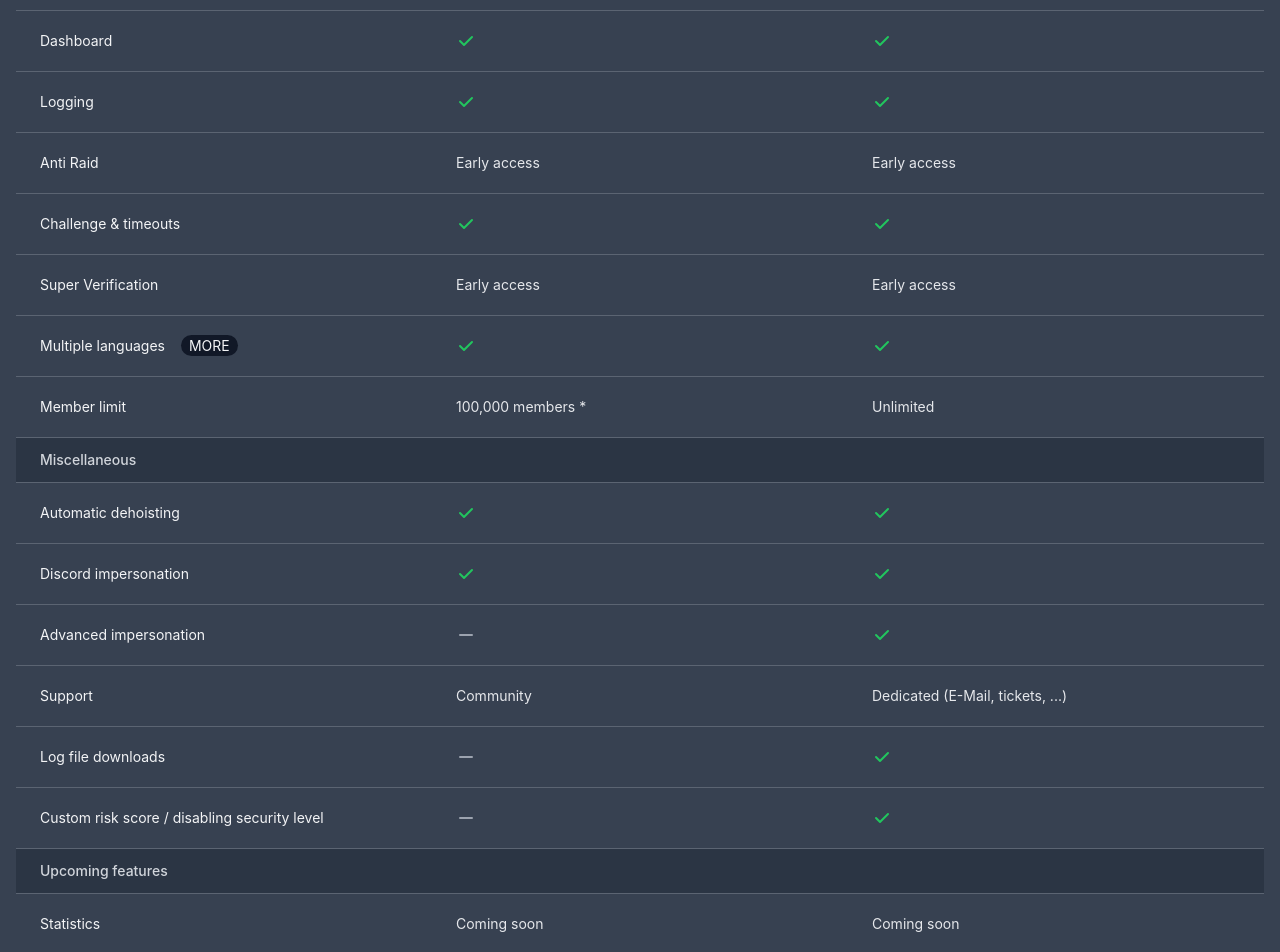
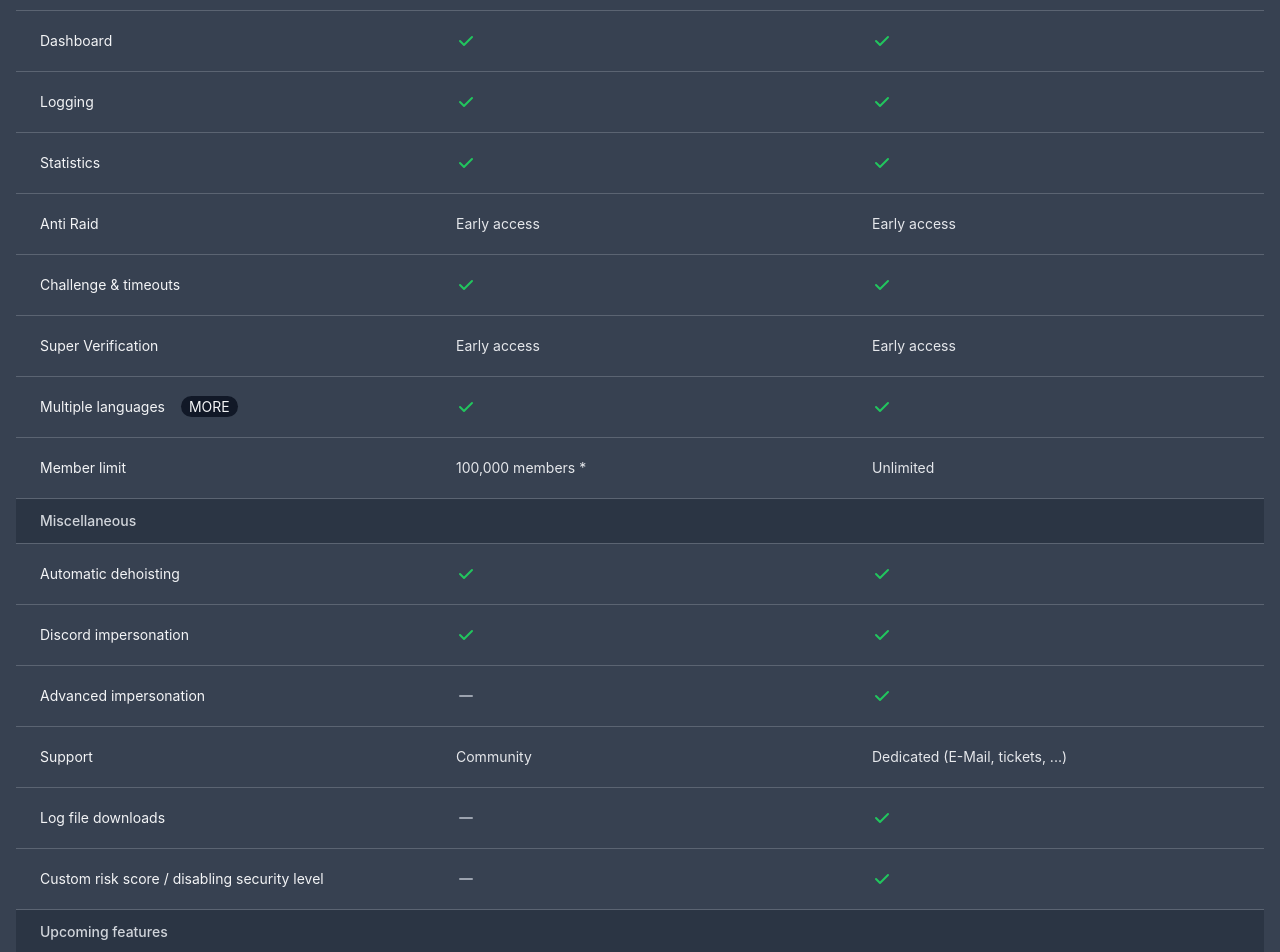
Before and after one commit to cleaner-bot/website, a Next.js app: page /pricing in a window 1280 px wide. Shown: the part 1380-2332 px from the top of the page. Built offline with nearby package versions, Linux system fonts and the light colour scheme.

Commit message:
remove "coming soon" from statistisc

```diff
--- a/pages/pricing.jsx
+++ b/pages/pricing.jsx
@@ -30,6 +30,7 @@ const sections = [
             { name: "Automatic Slowmode", tiers: { free: true, pro: true } },
             { name: "Dashboard", tiers: { free: true, pro: true } },
             { name: "Logging", tiers: { free: true, pro: true } },
+            { name: "Statistics", tiers: { free: true, pro: true } },
             { name: "Anti Raid", tiers: { free: "Early access", pro: "Early access" } },
             { name: "Challenge & timeouts", tiers: { free: true, pro: true } },
             { name: "Super Verification", tiers: { free: "Early access", pro: "Early access" } },
@@ -51,7 +52,6 @@ const sections = [
     {
         name: "Upcoming features",
         features: [
-            { name: "Statistics", tiers: { free: "Coming soon", pro: "Coming soon" } },
             { name: "Backups", tiers: { free: "Coming soon", pro: "Coming soon" } },
             { name: "Workers", tiers: { pro: "Coming soon" } },
             { name: "Custom bot", tiers: { pro: "Coming soon" } },
```
